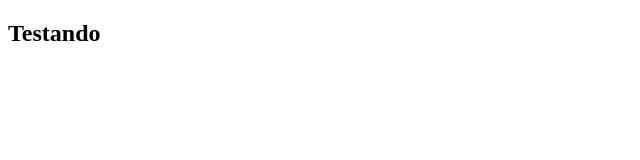
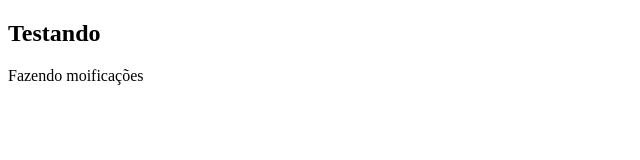
Before and after one commit to Lordbeik/Aprendendo-usar-git, a plain HTML site: page index.html in a window 1280 px wide. Shown: the whole page, without its empty margins (0-640 px from the left). Drawn offline with Linux system fonts and the light colour scheme.

Commit message:
Adiciona uma linha de parágrafo

```diff
--- a/index.html
+++ b/index.html
@@ -7,6 +7,7 @@
 </head>
 <body>
     <h2>Testando</h2>
+    <p>Fazendo moificações</p>
 
 </body>
 </html>
```
